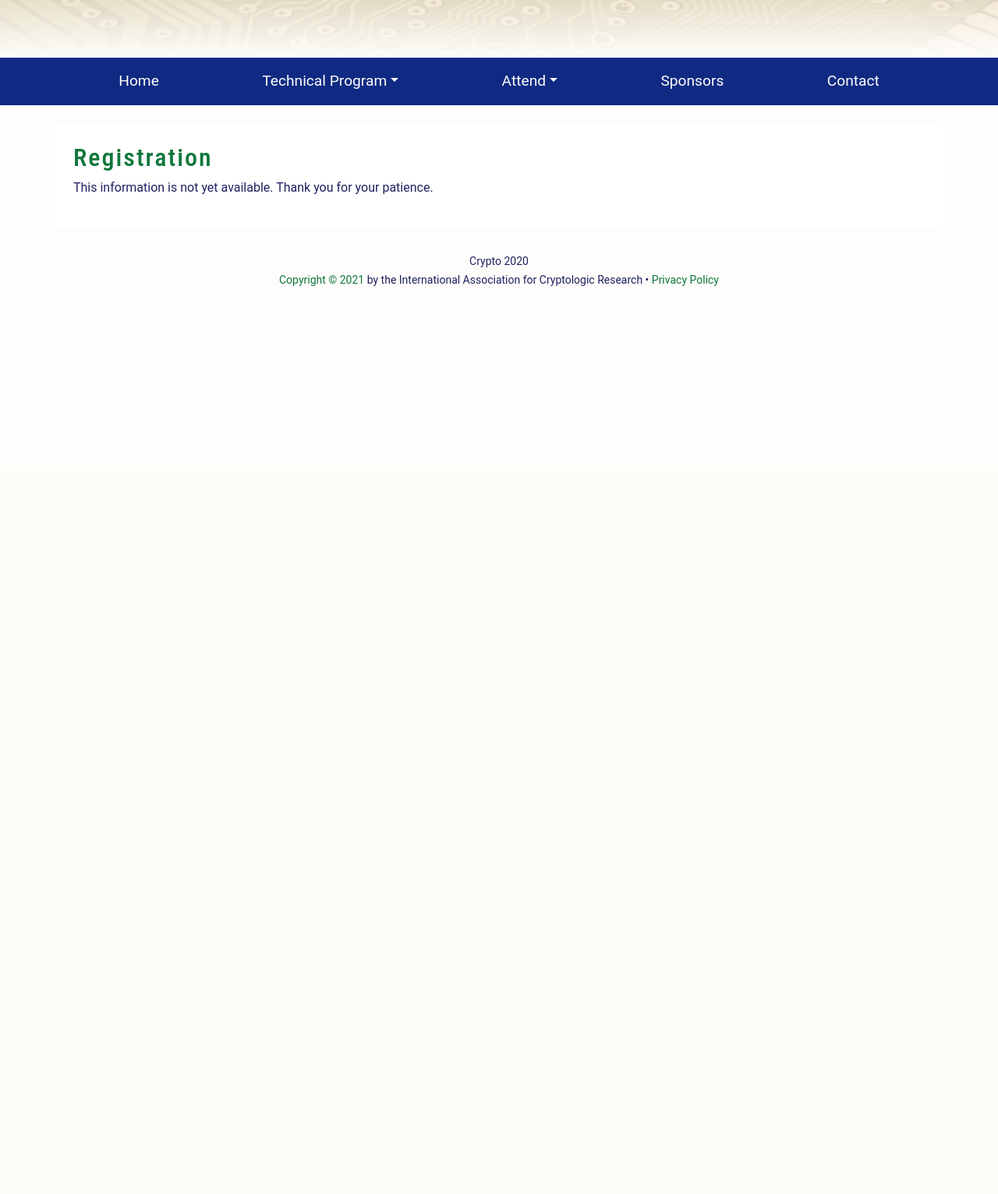
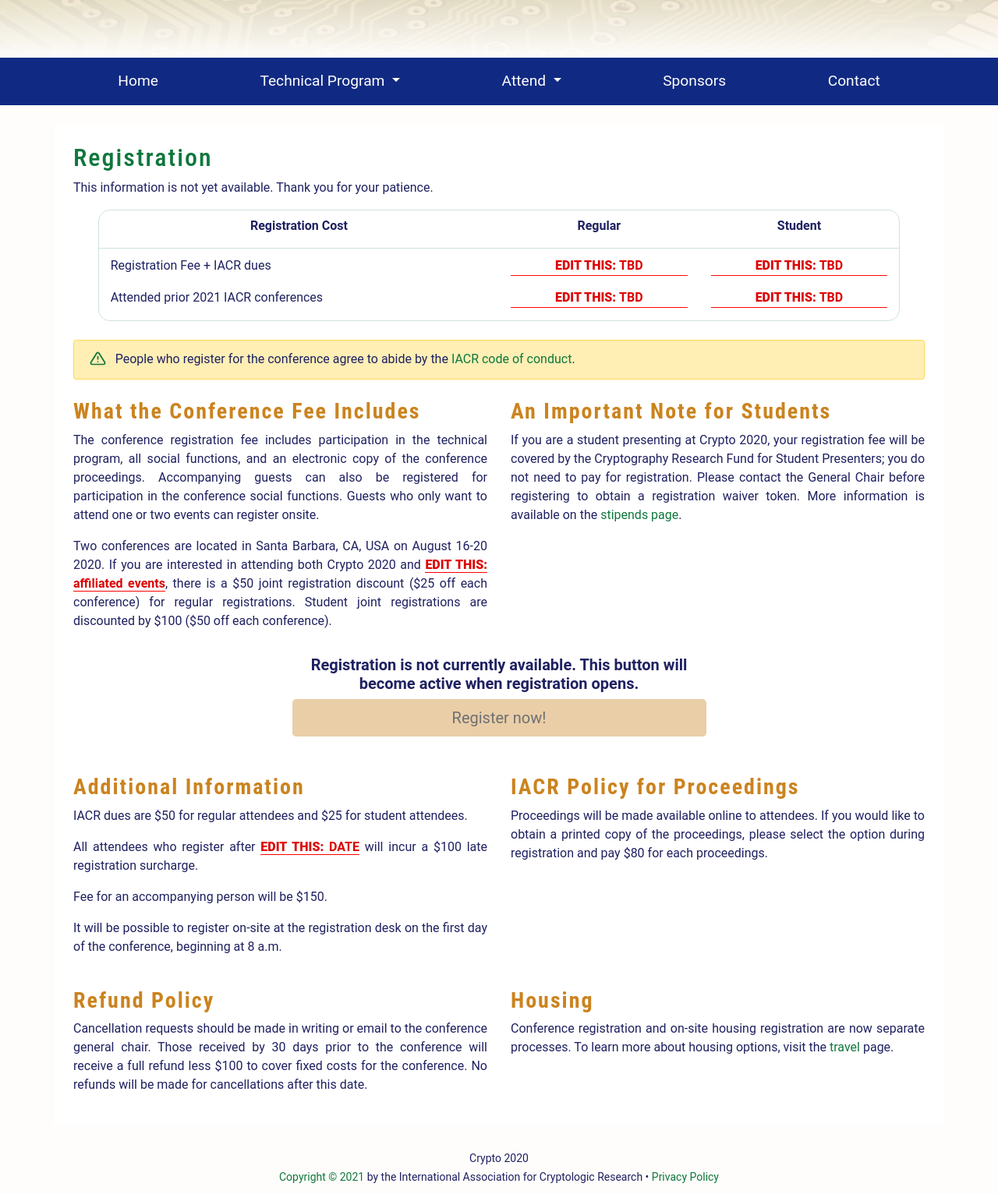
Before and after one commit to IACR/conference-template, a PHP site: page /registration.php in a window 1280 px wide. Shown: the part 196-1728 px from the top of the page at 78% size. Before the commit the page ends 563 px from the top, so only its background shows below. Run offline with PHP 8.4, Linux system fonts and the light colour scheme; some libraries are stand-ins or nearby versions.

Commit message:
Updated program (mostly), registration, rump session, main.css, and nav

```diff
--- a/registration.php
+++ b/registration.php
@@ -24,8 +24,7 @@
         This information is not yet available. Thank you for your patience.
       </p>
 
-      <!-- NOTE: Below is sample information, partially derived from CRYPTO 2016. Be sure to read through it carefully and edit as needed. -->
-      <!-- <div class="row my-4">
+      <div class="row mt-3">
         <section class="col-11 mx-auto" id="regTable">
           <div class="row" id="regTopRow">
             <div class="col-6">
@@ -66,7 +65,7 @@
           <div class="row">
             <div class="col-6">
               <p class="regBodyText">
-                Attended prior <span class="editMe">YEAR</span> IACR conferences
+                Attended prior <?php echo date("Y");?> IACR conferences
               </p>
             </div>
             <div class="col-3">
@@ -83,32 +82,46 @@
         </section>
       </div>
 
-      <p class="alert customAlert-warm">
-        <img src="images/icons/exclamation.svg" class="icon" /> People who register for the conference agree to abide by the
+      <p class="alert customAlert-warm my-4">
+        <img src="images/icons/exclamation.svg" class="icon" /> People who
+        register for the conference agree to abide by the
         <a href="conduct.php">IACR code of conduct</a>.
       </p>
 
-      <div class="row my-3">
+      <div class="row mt-4 mb-3">
         <section class="col-md-6">
-          <h3 class="pageSubtitle">What the Conference Fee Includes</h3>
+          <h3 class="pageSubtitle">
+            What the Conference Fee Includes
+          </h3>
           <p>
-            The conference registration fee includes participation in the technical program, all social functions, and an electronic copy of the conference proceedings. Accompanying guests can also be registered for participation in the conference social functions. Guests who only want to attend one or two events can register onsite.
+            The conference registration fee includes participation in the
+            technical program, all social functions, and an electronic copy of
+            the conference proceedings. Accompanying guests can also be
+            registered for participation in the conference social functions.
+            Guests who only want to attend one or two events can register
+            onsite.
           </p>
           <p>
-            Two conferences are located in <?php echo $META['location'];?> on <?php echo $META['dates'];?>. If you are interested in attending both <?php echo $META['shortName'];?> and CHES, there is a $50 joint registration discount ($25 off each conference) for regular registrations. Student joint registrations are discounted by $100 ($50 off each conference).
+            Two conferences are located in <?php echo $META['location'];?> on
+            <?php echo $META['dates'];?>. If you are interested in attending
+            both <?php echo $META['shortName'];?> and <span class="editMe">
+            affiliated events</span>, there is a $50 joint registration
+            discount ($25 off each conference) for regular registrations.
+            Student joint registrations are discounted by $100 ($50 off each
+            conference).
           </p>
         </section>
         <section class="col-md-6">
-          <h3 class="pageSubtitle">An Important Note for Students</h3>
+          <h3 class="pageSubtitle">
+            An Important Note for Students
+          </h3>
           <p>
             If you are a student presenting at <?php echo $META['shortName'];?>,
             your registration fee will be covered by the Cryptography Research
             Fund for Student Presenters; you do not need to pay for registration.
-            Please register for the conference but do not submit any payment.
-            After registering, please contact the General Chair, explaining
-            that you are a student presenter and have already registered. More
-            information is available on the <a href="./stipends.php">stipends
-            page</a>.
+            Please contact the General Chair before registering to obtain a
+            registration waiver token. More information is available on the
+            <a href="stipends.php">stipends page</a>.
           </p>
         </section>
       </div>
@@ -116,53 +129,75 @@
       <div class="row">
         <aside class="col-sm-6 mx-auto text-center">
           <h5>
-            <strong>Registration is not currently available. This button will become active when registration opens.</strong>
+            <strong>Registration is not currently available. This button will
+            become active when registration opens.</strong>
           </h5>
-          <a href="#" class="btn btn-lg customBtn-warm btn-block disabled" role="button">Register now!</a>
+          <!-- NOTE: add url and remove disabled class from button below when
+          registration is open -->
+          <a href="#" class="btn btn-lg customBtn-warm btn-block disabled" role="button">
+            Register now!
+          </a>
         </aside>
       </div>
 
       <div class="row mt-5">
         <section class="col-md-6">
-          <h3 class="pageSubtitle">Additional Information</h3>
+          <h3 class="pageSubtitle">
+            Additional Information
+          </h3>
           <p>
-            IACR dues are $50 for regular attendees and $25 for student attendees.
+            IACR dues are $50 for regular attendees and $25 for student
+            attendees.
           </p>
           <p>
-            All attendees who register after August 20th 2050 will incur a $100 late registration surcharge.
+            All attendees who register after <span class="editMe">DATE</span>
+            will incur a $100 late registration surcharge.
           </p>
           <p>
             Fee for an accompanying person will be $150.
           </p>
           <p>
-            It will be possible to register on-site at the registration desk on the first day of the conference, beginning at 8 a.m.
+            It will be possible to register on-site at the registration desk
+            on the first day of the conference, beginning at 8 a.m.
           </p>
         </section>
         <section class="col-md-6">
-          <h3 class="pageSubtitle">IACR Policy for Proceedings</h3>
+          <h3 class="pageSubtitle">
+            IACR Policy for Proceedings
+          </h3>
           <p>
-            Proceedings will be made available online to attendees. There will not be a USB key this year.
-          </p>
-          <p>
-            If you would like to obtain a printed copy of the proceedings, please select the option during registration and pay $80 for each proceedings.
+            Proceedings will be made available online to attendees. If you
+            would like to obtain a printed copy of the proceedings, please
+            select the option during registration and pay $80 for each
+            proceedings.
           </p>
         </section>
       </div>
 
       <div class="row mt-4">
         <section class="col-md-6">
-          <h3 class="pageSubtitle">Refund Policy</h3>
+          <h3 class="pageSubtitle">
+            Refund Policy
+          </h3>
           <p>
-            Cancellation requests should be made in writing or email to the conference general chair. Those received by 30 days prior to the conference will receive a full refund less $100 to cover fixed costs for the conference. No refunds will be made for cancellations after this date.
+            Cancellation requests should be made in writing or email to the
+            conference general chair. Those received by 30 days prior to the
+            conference will receive a full refund less $100 to cover fixed
+            costs for the conference. No refunds will be made for cancellations
+            after this date.
           </p>
         </section>
         <section class="col-md-6">
-          <h3 class="pageSubtitle">Housing</h3>
+          <h3 class="pageSubtitle">
+            Housing
+          </h3>
           <p>
-            Conference registration and on-site housing registration are now separate processes. To learn more about housing options, visit the <a href="./travel.php">travel</a> page.
+            Conference registration and on-site housing registration are now
+            separate processes. To learn more about housing options, visit the
+            <a href="travel.php">travel</a> page.
           </p>
         </section>
-      </div> -->
+      </div>
 
     </main>
 
--- a/styles/main.css
+++ b/styles/main.css
@@ -439,13 +439,13 @@ div.sessionList span.talkMedia {
   margin-bottom: 10px;
 }
 
-/* NOTE: in virtual conf template is
+/* NOTE: in virtual conf template is */
 span.talkMedia {
   margin-bottom: 10px;
   display: inline-block;
 }
 
- */
+
 
 img.talkMediaIcon, img.sessionInfoIcon {
   height: 20px;
```
Also changed, not shown: includes/nav.php (+60 -20 lines), program.php (+59 -13 lines), rumpsession.php (+23 -25 lines).
